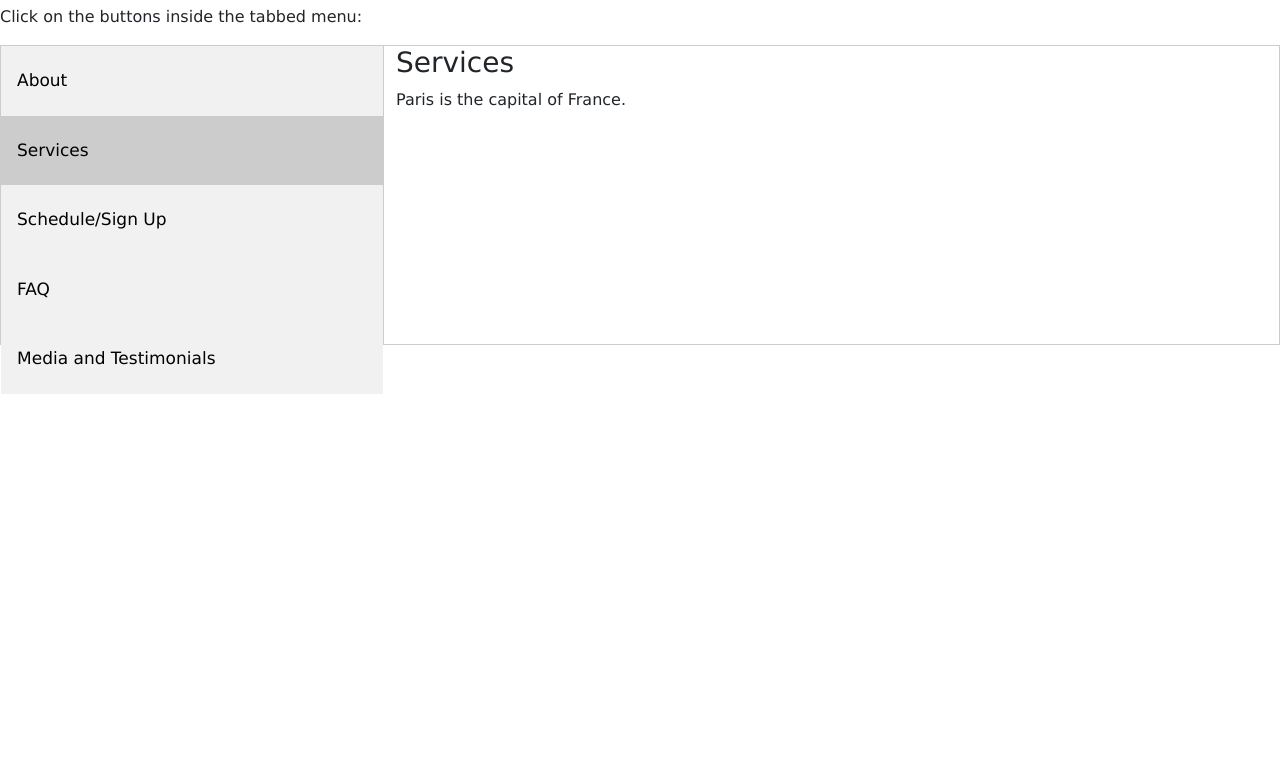
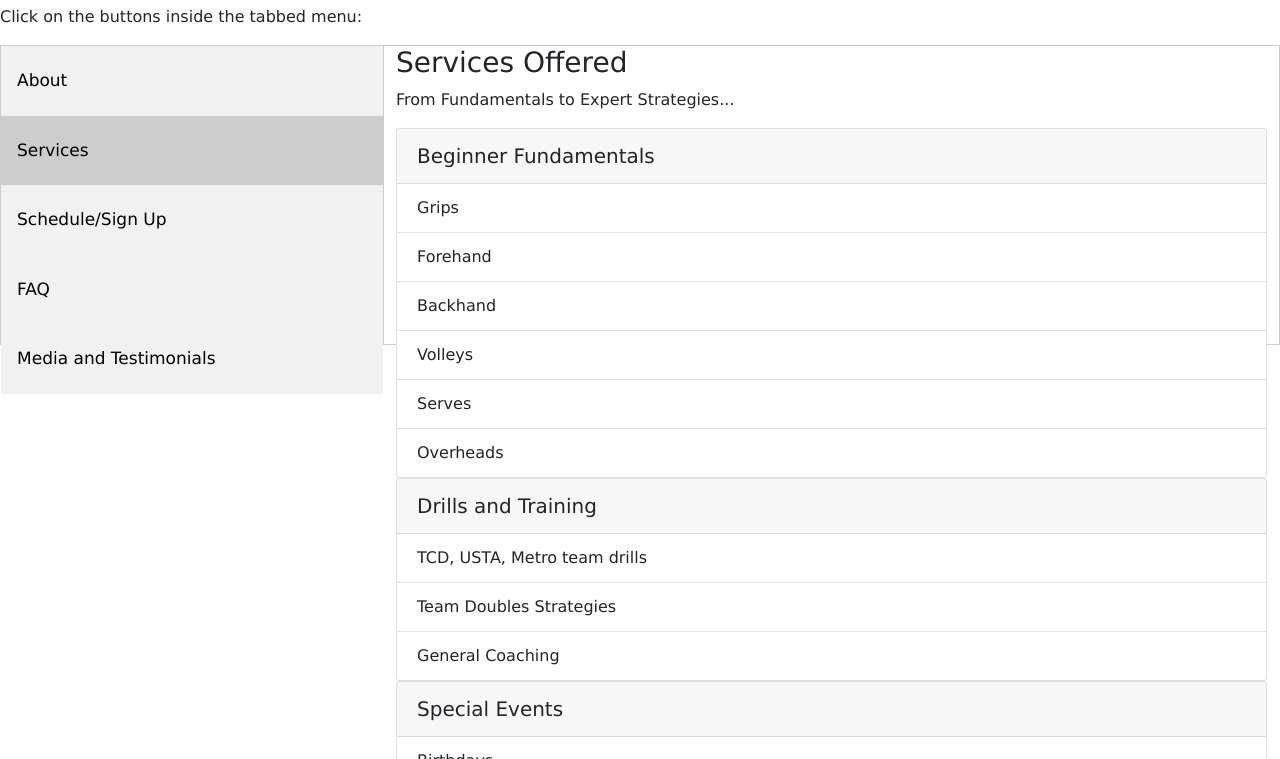
Before and after one commit to michaelcwatts123/TennisSite, a plain HTML site: page landing.html in a window 1280 px wide. Both pictures are taken after a click on the button "Services". Shown: the part 41-800 px from the top of the page. Drawn offline with nearby package versions, Linux system fonts and the light colour scheme.

Commit message:
riley's stuff

```diff
--- a/landing.html
+++ b/landing.html
@@ -25,7 +25,7 @@
 
   <div class="tab">
     <button class="tablinks" onclick="openCity(event, 'AllAboutBruce')" id="defaultOpen">About</button>
-    <button class="tablinks" onclick="openCity(event, 'Paris')">Services</button>
+    <button class="tablinks" onclick="openCity(event, 'Services')">Services</button>
     <button class="tablinks" onclick="openCity(event, 'Tokyo')">Schedule/Sign Up</button>
     <button class="tablinks" onclick="openCity(event, 'faq')">FAQ</button>
     <button class="tablinks" onclick="openCity(event, 'mAt')">Media and Testimonials</button>
@@ -43,11 +43,39 @@
       Lorem ipsum dolor sit amet, consectetur adipiscing elit, sed do eiusmod tempor incididunt ut labore et dolore magna aliqua. Ut enim ad minim veniam, quis nostrud exercitation ullamco laboris nisi ut aliquip ex ea commodo consequat. Duis aute irure dolor in reprehenderit in voluptate velit esse cillum dolore eu fugiat nulla pariatur. Excepteur sint occaecat cupidatat non proident, sunt in culpa qui officia deserunt mollit anim id est laborum.
   </div>
 </div>
+<div id="Services" class="tabcontent">
+  <h3>Services Offered</h3>
+  <p>From Fundamentals to Expert Strategies...</p>
+  <div class="card">
+    <div class="card-header lead">Beginner Fundamentals</div>
+    <ul class= "list-group list-group-flush">
+        <li class="list-group-item">Grips</li>
+        <li class="list-group-item">Forehand</li>
+        <li class="list-group-item">Backhand</li>
+        <li class="list-group-item">Volleys</li>
+        <li class="list-group-item">Serves</li>
+        <li class="list-group-item">Overheads</li>
+    </ul>
+  </div>
+  <div class="card">
+    <div class="card-header lead">Drills and Training</div>
+    <ul class= "list-group list-group-flush">
+        <li class="list-group-item">TCD, USTA, Metro team drills</li>
+        <li class="list-group-item">Team Doubles Strategies</li>
+        <li class="list-group-item">General Coaching </li>
+    </ul>
+  </div>
+  <div class="card">
+    <div class="card-header lead">Special Events</div>
+    <ul class= "list-group list-group-flush">
+        <li class="list-group-item">Birthdays</li>
+        <li class="list-group-item">Anniversaries</li>
+        <li class="list-group-item">Corporate Events </li>
+        <li class="list-group-item">Tennis Potlucks</li>
+    </ul>
+  </div>
 
-  <div id="Paris" class="tabcontent">
-    <h3>Services</h3>
-    <p>Paris is the capital of France.</p>
-  </div>
+</div>
 
   <div id="Tokyo" class="tabcontent">
     <h3>Schedule/Sign-Up</h3>
```
